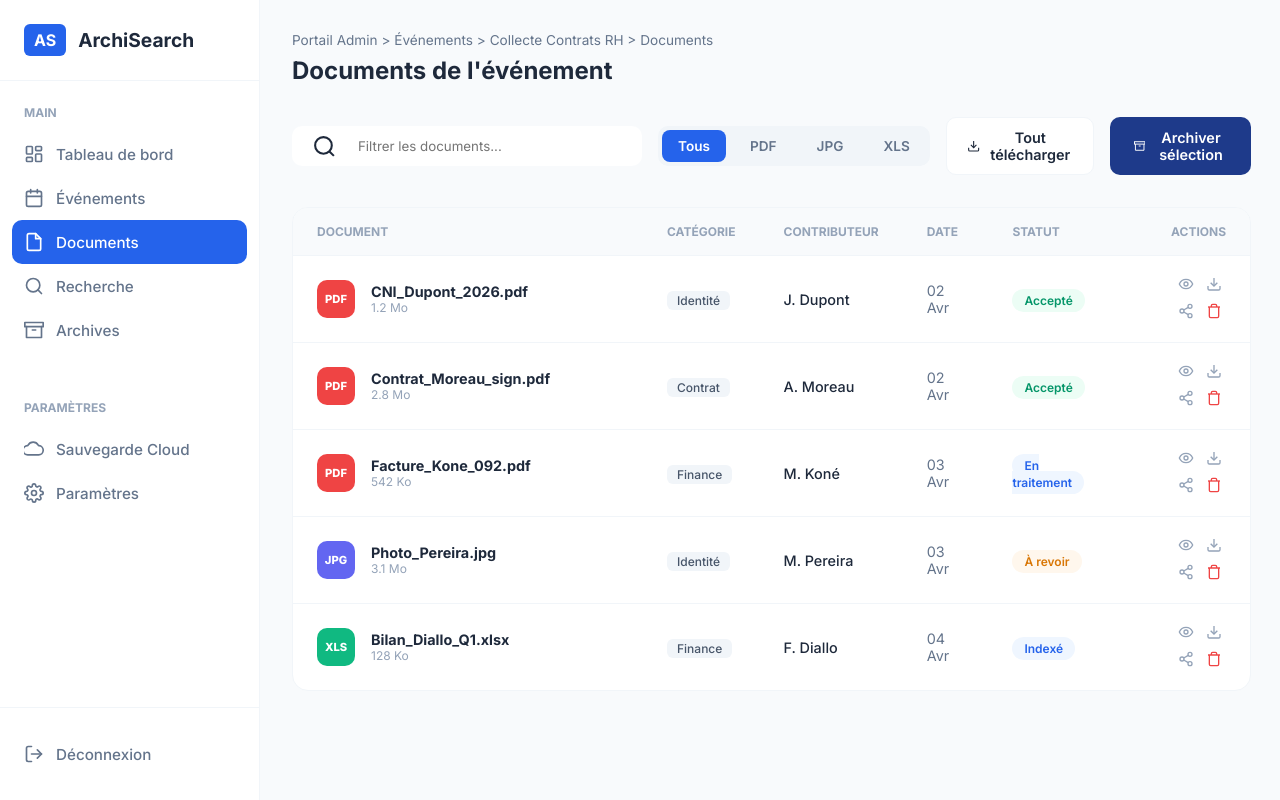
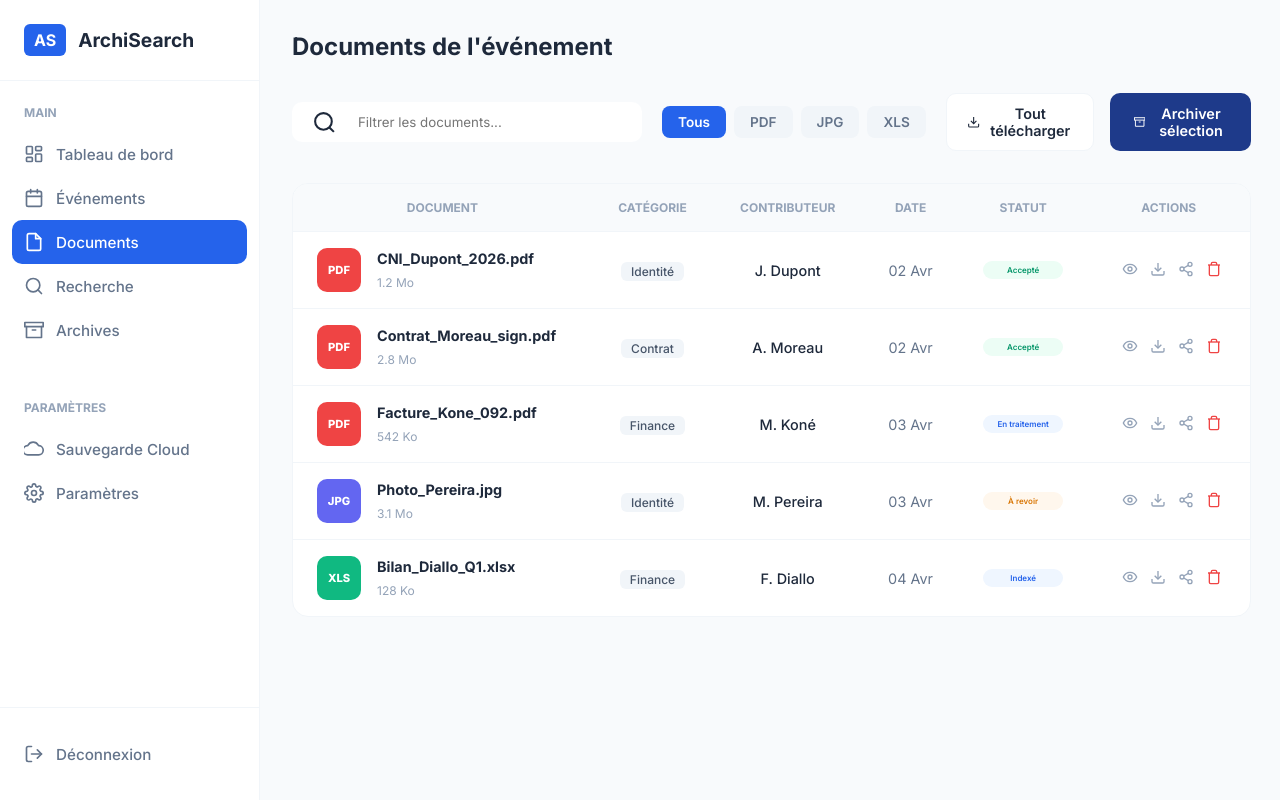
Before and after one commit to mk-barry/archisearch-app, a Laravel app: page /admin/documents in a window 1280 px wide. Run offline with Laravel 12, Linux system fonts and the light colour scheme.

Commit message:
responsive design and controllers

```diff
--- a/public/css/dashboard/main.css
+++ b/public/css/dashboard/main.css
@@ -244,9 +245,19 @@ table {
     border-collapse: collapse;
 }
 
+th, td{
+    text-align: center;
+    padding: 1rem 1.5rem;
+}
+
+.text-sizes{
+    display: flex;
+    flex-direction: column;
+    gap: 0.5rem;
+    align-items: flex-start;
+}
+
 th {
-    text-align: left;
-    padding: 1rem 1.5rem;
     font-size: 0.75rem;
     font-weight: 700;
     text-transform: uppercase;
@@ -280,9 +290,12 @@ td {
 
 /* Badges */
 .badge {
+    display: flex;
+    flex-wrap: nowrap;
+    justify-content: center;
     padding: 4px 12px;
     border-radius: 20px;
-    font-size: 0.75rem;
+    font-size: clamp(0.4rem, 0.5rem, 0.6rem);
     font-weight: 600;
 }
 
@@ -376,7 +390,7 @@ td {
 .log-tabs {
     display: flex;
     gap: 0.5rem;
-    background: #f1f5f9;
+    /* background: #f1f5f9; */
     padding: 4px;
     border-radius: 10px;
 }
@@ -389,7 +403,7 @@ td {
     cursor: pointer;
     border: none;
     color: var(--text-muted);
-    background: transparent;
+    background: #f1f5f9;
     transition: all 0.2s;
 }
 
@@ -570,6 +584,11 @@ input:checked + .slider:before {
     flex-shrink: 0;
 }
 
+.file-size{
+    font-size: 0.75rem;
+    color: #94a3b8;
+}
+
 .bg-pdf { background: #ef4444; }
 .bg-jpg { background: #6366f1; }
 .bg-xls { background: #10b981; }
--- a/resources/views/admin/dashboard.blade.php
+++ b/resources/views/admin/dashboard.blade.php
@@ -55,6 +55,7 @@
                     <line x1="12" y1="16" x2="12.01" y2="16" />
                 </svg>
             </div>
+            <a href="archives" target="_blank" rel="noopener noreferrer">tape ici</a>
             <span style="color: #64748b; font-size: 0.9rem; font-weight: 500;">Anomalies détectées</span>
             <span class="stat-value">3</span>
             <span style="color: #94a3b8; font-size: 0.8rem;">à vérifier</span>
--- a/resources/views/admin/documents.blade.php
+++ b/resources/views/admin/documents.blade.php
@@ -1,6 +1,6 @@
 <x-admin-layout active="documents" title="Documents - ArchiSearch">
     <div class="page-header">
-        <div class="breadcrumb-small">Portail Admin > Événements > Collecte Contrats RH > Documents</div>
+        <!-- <div class="breadcrumb-small">Portail Admin > Événements > Collecte Contrats RH > Documents</div> -->
         <h1>Documents de l'événement</h1>
     </div>
 
@@ -37,12 +37,12 @@
         <table>
             <thead>
                 <tr>
-                    <th style="width: 350px;">DOCUMENT</th>
+                    <th>DOCUMENT</th>
                     <th>CATÉGORIE</th>
                     <th>CONTRIBUTEUR</th>
                     <th>DATE</th>
                     <th>STATUT</th>
-                    <th style="text-align: right;">ACTIONS</th>
+                    <th>ACTIONS</th>
                 </tr>
             </thead>
             <tbody>
@@ -50,10 +50,10 @@
                 <tr>
                     <td>
                         <div style="display: flex; align-items: center; gap: 1rem;">
-                            <div class="file-icon-box bg-pdf" style="width: 38px; height: 38px;">PDF</div>
-                            <div>
+                            <div class="file-icon-box bg-pdf">PDF</div>
+                            <div class="text-sizes">
                                 <div style="font-weight: 700; color: #1e293b;">CNI_Dupont_2026.pdf</div>
-                                <div style="font-size: 0.75rem; color: #94a3b8;">1.2 Mo</div>
+                                <div class="file-size">1.2 Mo</div>
                             </div>
                         </div>
                     </td>
@@ -73,10 +73,10 @@
                 <tr>
                     <td>
                         <div style="display: flex; align-items: center; gap: 1rem;">
-                            <div class="file-icon-box bg-pdf" style="width: 38px; height: 38px;">PDF</div>
-                            <div>
+                            <div class="file-icon-box bg-pdf">PDF</div>
+                            <div class="text-sizes">
                                 <div style="font-weight: 700; color: #1e293b;">Contrat_Moreau_sign.pdf</div>
-                                <div style="font-size: 0.75rem; color: #94a3b8;">2.8 Mo</div>
+                                <div class="file-size">2.8 Mo</div>
                             </div>
                         </div>
                     </td>
@@ -96,10 +96,10 @@
                 <tr>
                     <td>
                         <div style="display: flex; align-items: center; gap: 1rem;">
-                            <div class="file-icon-box bg-pdf" style="width: 38px; height: 38px;">PDF</div>
-                            <div>
+                            <div class="file-icon-box bg-pdf">PDF</div>
+                            <div class="text-sizes">
                                 <div style="font-weight: 700; color: #1e293b;">Facture_Kone_092.pdf</div>
-                                <div style="font-size: 0.75rem; color: #94a3b8;">542 Ko</div>
+                                <div class="file-size">542 Ko</div>
                             </div>
                         </div>
                     </td>
@@ -119,10 +119,10 @@
                 <tr>
                     <td>
                         <div style="display: flex; align-items: center; gap: 1rem;">
-                            <div class="file-icon-box bg-jpg" style="width: 38px; height: 38px;">JPG</div>
-                            <div>
+                            <div class="file-icon-box bg-jpg">JPG</div>
+                            <div class="text-sizes">
                                 <div style="font-weight: 700; color: #1e293b;">Photo_Pereira.jpg</div>
-                                <div style="font-size: 0.75rem; color: #94a3b8;">3.1 Mo</div>
+                                <div class="file-size">3.1 Mo</div>
                             </div>
                         </div>
                     </td>
@@ -142,10 +142,10 @@
                 <tr>
                     <td style="border-bottom: none;">
                         <div style="display: flex; align-items: center; gap: 1rem;">
-                            <div class="file-icon-box bg-xls" style="width: 38px; height: 38px;">XLS</div>
-                            <div>
+                            <div class="file-icon-box bg-xls">XLS</div>
+                            <div class="text-sizes">
                                 <div style="font-weight: 700; color: #1e293b;">Bilan_Diallo_Q1.xlsx</div>
-                                <div style="font-size: 0.75rem; color: #94a3b8;">128 Ko</div>
+                                <div class="file-size">128 Ko</div>
                             </div>
                         </div>
                     </td>
--- a/resources/views/admin/evenements.blade.php
+++ b/resources/views/admin/evenements.blade.php
@@ -6,9 +6,9 @@
     <!-- Controls Row -->
     <div class="controls-row">
         <div class="search-filter-group" style="flex: 2;">
-            <div class="input-wrapper" style="width: 350px;">
-                <svg class="input-icon" width="18" height="18" viewBox="0 0 24 24" fill="none" stroke="currentColor" stroke-width="2"><circle cx="11" cy="11" r="8"/><path d="m21 21-4.3-4.3"/></svg>
-                <input type="text" placeholder="Rechercher un événement..." style="width: 100%; padding: 0.75rem 1rem 0.75rem 2.75rem; border: 1px solid #e2e8f0; border-radius: 10px; background: white;">
+            <div class="input-wrapper" style="width: 350px; display: flex; justify-content: center; align-items: center; border: 1px solid #e2e8f0; border-radius: 10px; background: white;">
+                <svg class="input-icon" width="25" height="25" viewBox="0 0 24 24" fill="none" stroke="currentColor" stroke-width="2"><circle cx="11" cy="11" r="8"/><path d="m21 21-4.3-4.3"/></svg>
+                <input type="text" placeholder="Rechercher un événement..." style="width: 80%; padding: 0.75rem 1rem 0.75rem 2.75rem; outline: none; border: none;">
             </div>
 
             <div class="log-tabs">
--- a/resources/views/admin/recherche.blade.php
+++ b/resources/views/admin/recherche.blade.php
@@ -1,6 +1,6 @@
 <x-admin-layout active="recherche" title="Recherche de documents - ArchiSearch">
     <div class="page-header">
-        <div class="breadcrumb-small">Portail Admin > Recherche</div>
+        <!-- <div class="breadcrumb-small">Portail Admin > Recherche</div> -->
         <h1>Recherche de documents</h1>
     </div>
 
```
Also changed, not shown: other parts of public/css/dashboard/main.css (+78 -2 lines), app/Http/Controllers/UserController.php (added, +64 -0 lines).
